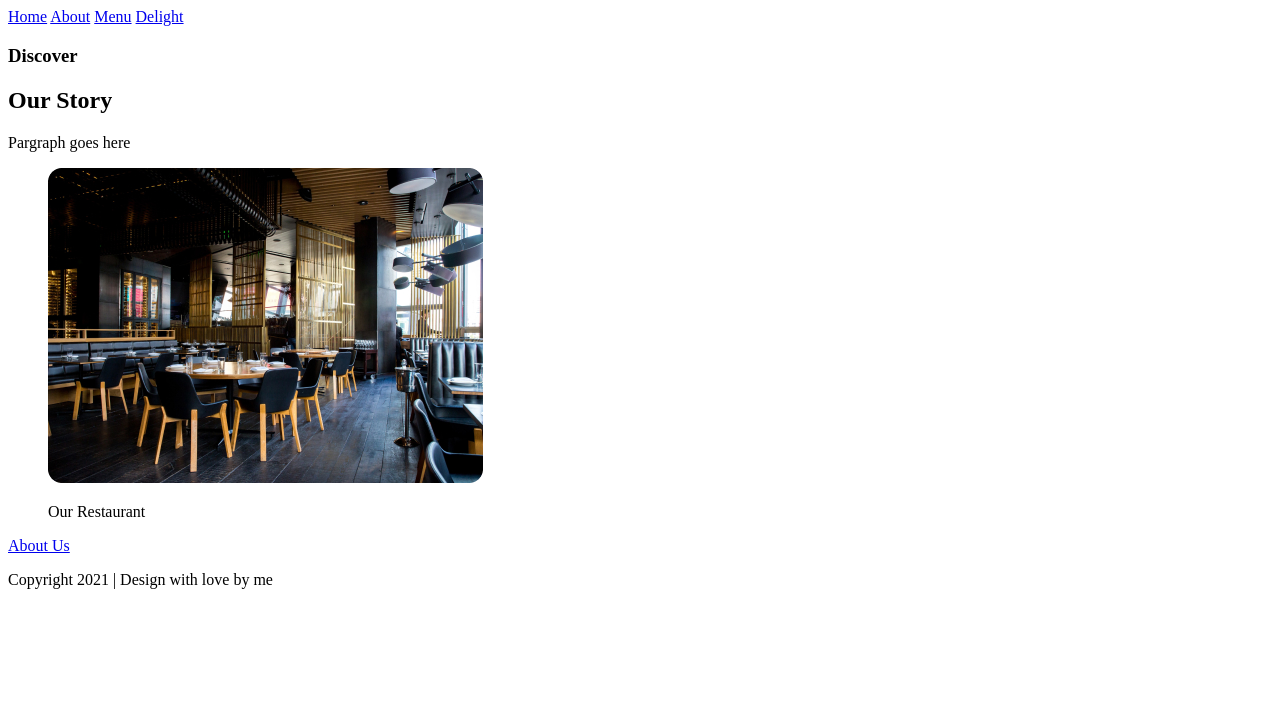
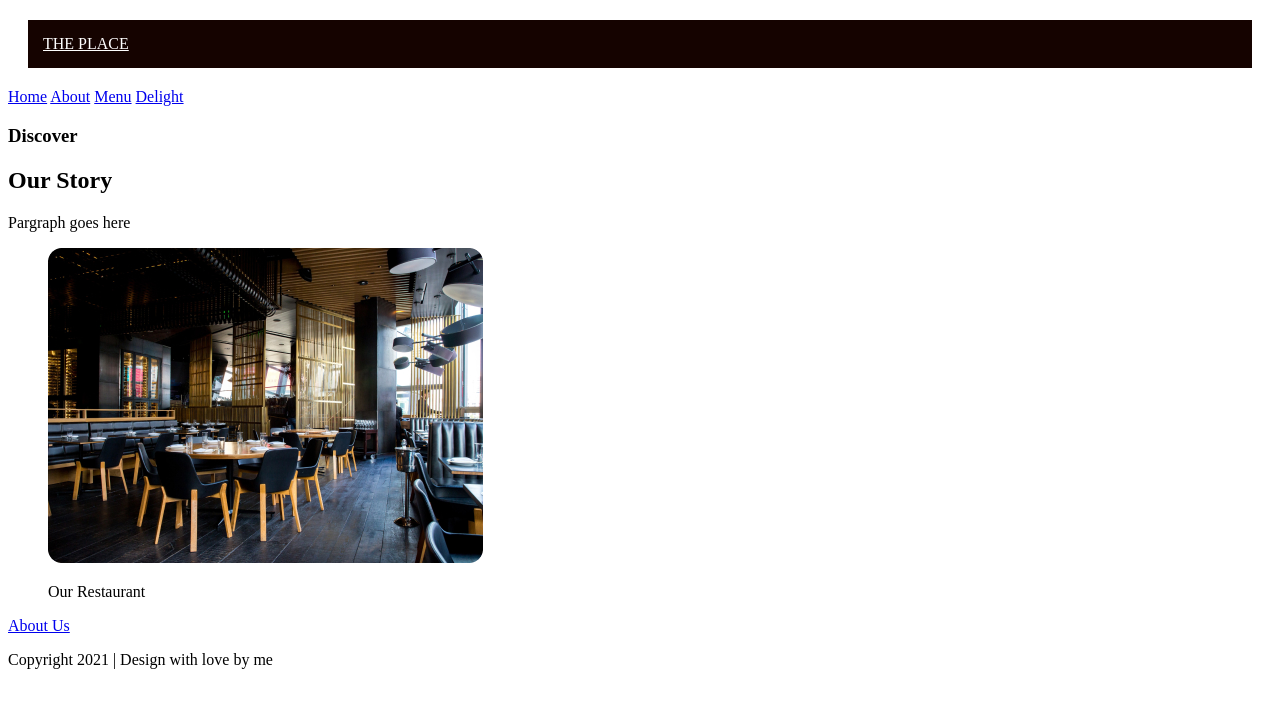
Before and after one commit to Angela4200/Web-design2-repository-2022, a plain HTML site: page index.html in a window 1280 px wide. Drawn offline with Linux system fonts and the light colour scheme.

Commit message:
Practice Css

```diff
--- a/index.html
+++ b/index.html
@@ -14,6 +14,9 @@
 <!-- BODY SECTION STARTS -->
 <body>
     <main>
+        <header class="header">
+            <a class="brand" href="/">The Place</a>
+        </header>
         <header>
             <nav>
                 <a href="/home/">Home</a>
--- a/styles/mystyles.css
+++ b/styles/mystyles.css
@@ -0,0 +1,10 @@
+.header {
+    background-color: #150300;
+    padding: 15px;
+    margin: 20px;
+}
+
+.brand {
+    color: white;
+    text-transform: uppercase;
+}
```
